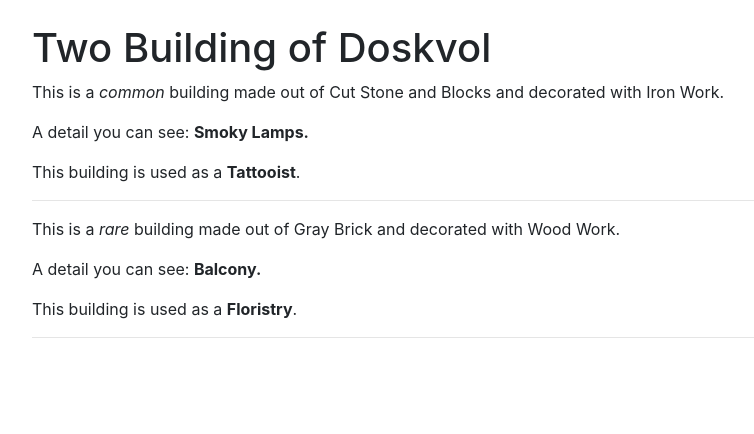
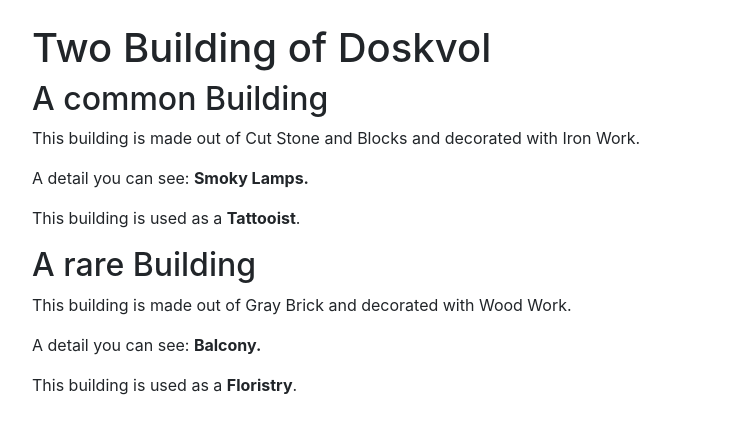
Before and after one commit to philippe-lemaire/doskvol, a Django app: page /building in a window 1280 px wide. Shown: the part 56-490 px from the top of the page, without its empty margins (53-807 px from the left). Run offline with Django 4.2, Linux system fonts and the light colour scheme; some libraries are stand-ins or nearby versions.

Commit message:
added a h2 for each building, and removed the hr at the end

```diff
--- a/generators/templates/generators/building.html
+++ b/generators/templates/generators/building.html
@@ -5,14 +5,14 @@
 <h1>Two Building of Doskvol</h1>
 
 {% for building in buildings %}
+<h2>A {{building.rarity}} Building</h2>
 
-
-<p>This is a <em>{{building.rarity}}</em> building made out of {{building.exterior.material}} and decorated with
+<p>This building is made out of {{building.exterior.material}} and decorated with
     {{building.exterior.details}}.</p>
 
 <p>A detail you can see: <b>{{building.details}}.</b></p>
 
 <p>This building is used as a <b>{{building.use}}</b>.</p>
-<hr>
+
 {% endfor %}
 {% endblock %}
```
